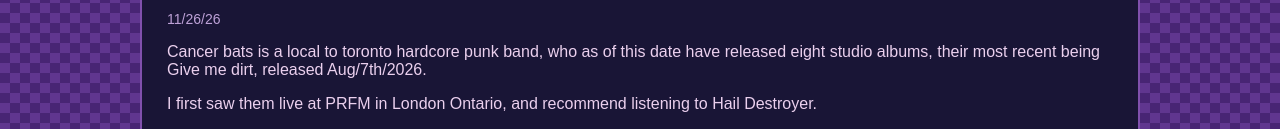
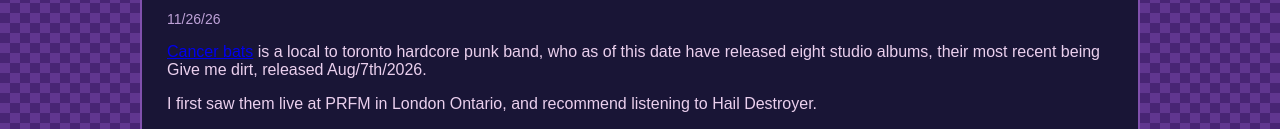
Before and after one commit to SkidBlogCa/SkidBlog, a plain HTML site: page post1.html in a window 1280 px wide. Shown: the part 187-316 px from the top of the page. Drawn offline with Linux system fonts and the light colour scheme.

Commit message:
Update post1.html

```diff
--- a/post1.html
+++ b/post1.html
@@ -24,7 +24,7 @@
             <p class="post-date">11/26/26</p>
 
             <div class="blog-content">
-<p><a src="https://www.cancerbats.com/">Cancer bats</a> is a local to toronto hardcore punk band, who as of this date have released eight studio albums, their most recent being Give me dirt, released Aug/7th/2026.</p>
+<p><a href="https://www.cancerbats.com/">Cancer bats</a> is a local to toronto hardcore punk band, who as of this date have released eight studio albums, their most recent being Give me dirt, released Aug/7th/2026.</p>
 
 <p>I first saw them live at PRFM in London Ontario, and recommend listening to Hail Destroyer.</p>
 
```
